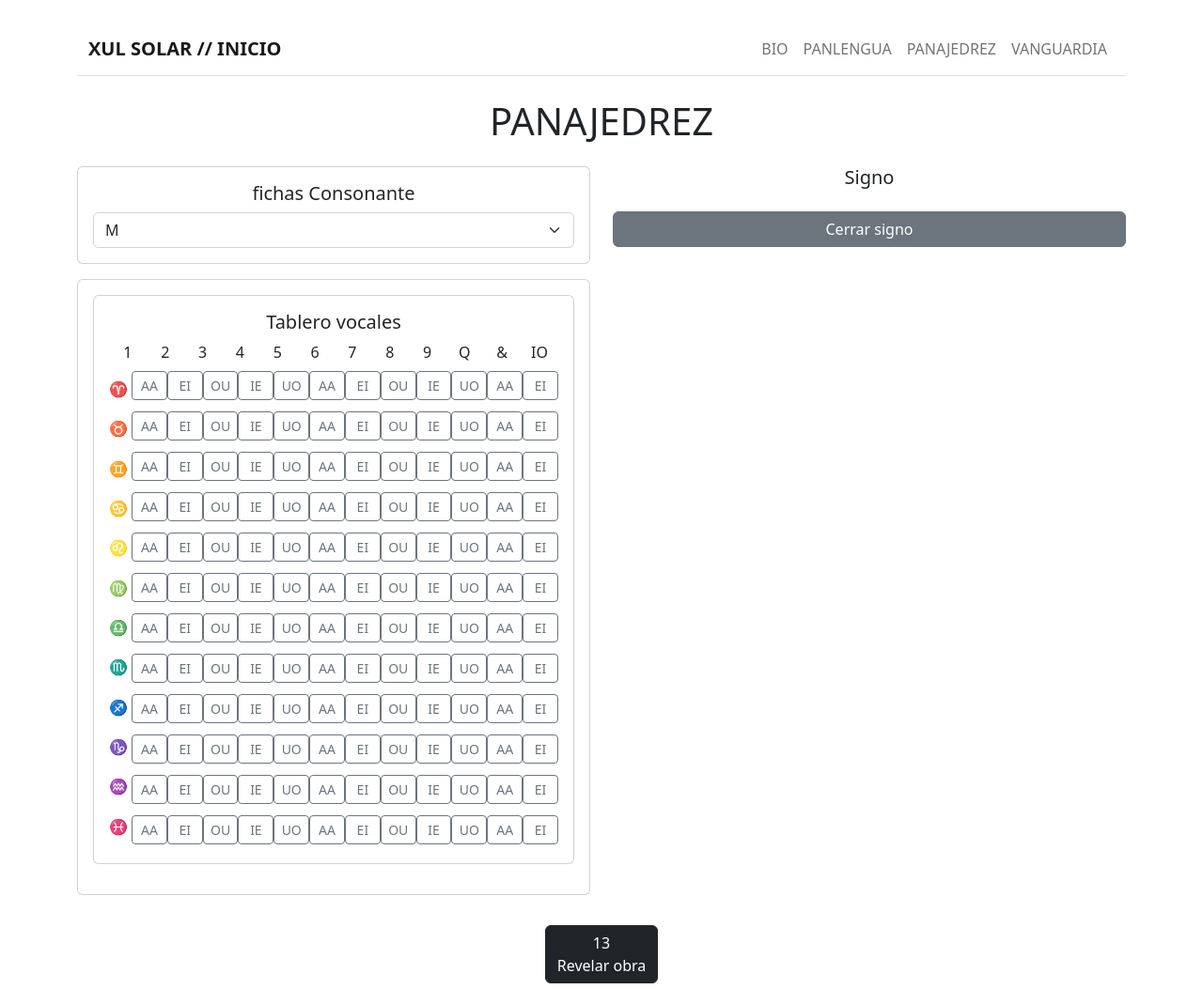
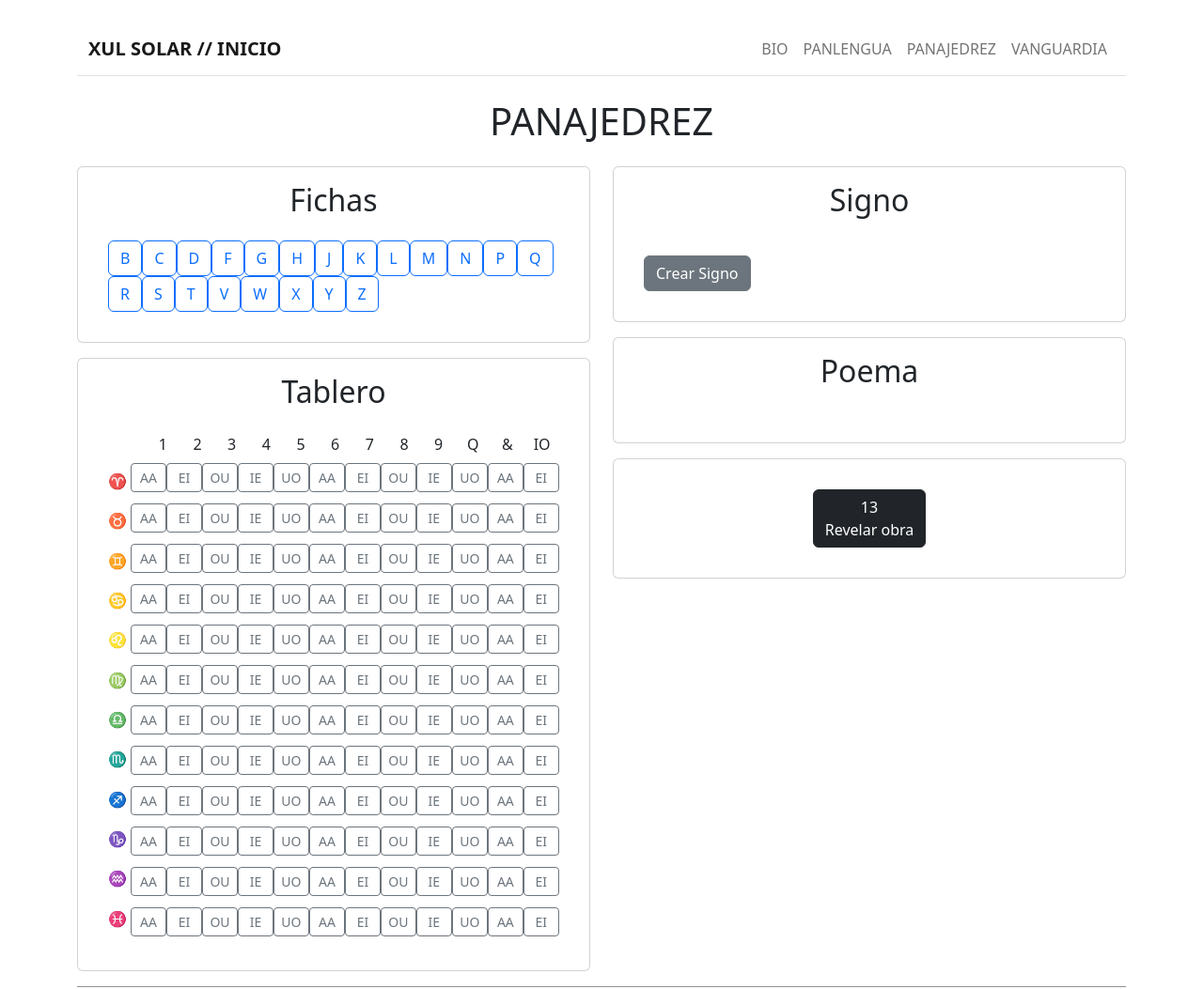
Before and after one commit to pablo-osuna-vargas/IG2026-Tp2-sitio-web-artista-colectivo, a plain HTML site: page panajedrez.html in a window 1280 px wide. Shown: the top 1053 px of the page at 94% size. Drawn offline with nearby package versions, Linux system fonts and the light colour scheme.

Commit message:
panajedrez-v2.3 fichas/botones + tablero completo + act README

```diff
--- a/css/estilos-ruedaConstelar.css
+++ b/css/estilos-ruedaConstelar.css
@@ -1,9 +1,10 @@
 .rueda {
     display: none;
-    position: relative;
+}
+
+.constelacion {
     width: 400px;
     height: 400px;
-    margin: 0 auto;
 }
 
 .nodo {
--- a/js/panajedrez.js
+++ b/js/panajedrez.js
@@ -1,18 +1,17 @@
 // ========================
 // DATOS
 // ========================
-
 let signoActual = []; // contiene los signos cerrados para renderizar en pantalla
 let obra = []; // contiene los signos que la componen
 let nodosObra = []; // contiene los nodos (posiciones) activadas por el ususario
 let conexionesObra = []; // contiene los pares de nodos en relación (es decir conectados entre sí) par: origen, destino
 
-
 // ========================
 // TABLERO
 // ========================
-
 const vocales = ["AA","EI","OU","IE","UO","AA","EI","OU","IE","UO","AA","EI"];
+const consonantes = ["B","C","D","F","G","H","J","K","L","M","N","P","Q","R","S","T","V","W","X","Y","Z"];
+let consonanteActiva = null;
 const sonidos = ["1","2","3","4","5","6","7","8","9","Q","&","IO"];
 const signos = ["♈","♉","♊","♋","♌","♍","♎","♏","♐","♑","♒","♓"];
 
@@ -24,10 +23,10 @@ let tablero = [];
 // ========================
 // DOM
 // ========================
-
 const header = document.querySelector("header");
 const footer = document.querySelector("footer");
 const panel = document.querySelector("#panel");
+const poema = document.querySelector ("#poema");
 const consonante = document.querySelector("#consonante");
 const contenedorTablero = document.querySelector("#tablero");
 const ejeHorizontal = document.querySelector("#ejeHorizontal");
@@ -51,26 +50,23 @@ const geografiaConstelar = {
     10: { left: 50,  top: 90 },
     11: { left: 110, top: 35 }
 };
-
 const contenedorObra = document.querySelector("#obra");
 const btnCerrar = document.querySelector("#btnCerrar");
 const btnRevelar = document.querySelector("#btnRevelar");
 
 
-// ========================\\r
-// CREAR TABLERO (12x12: Filas = Nodos, Columnas = Sonidos)\\r
-// ========================\\r
+// ==================================================
+// CREAR TABLERO (12x12 fila=signo; columna=sonido)
+// ==================================================
 function crearTablero() {
     contenedorTablero.innerHTML = "";
 
-    // 12 Filas (Cada fila = 1 Nodo / Signo del 1 al 12)
     for (let fila = 0; fila < 12; fila++) {
         let filaDiv = document.createElement("div");
-        filaDiv.className = "row g-1 mb-1"; // Fila nativa de Bootstrap con espaciado ajustado
+        filaDiv.className = "row g-1 mb-1"; // Fila Bootstrap con espaciado
 
         let posicionNodo = fila + 1; // Asigna el Nodo (1 a 12) según la fila
 
-    // 12 Columnas (Cada columna = 1 Sonido / Frecuencia del 1 al 12)
     for (let col = 0; col < 12; col++) {
         let boton = document.createElement("button");
         boton.className = "col-1 btn btn-sm btn-outline-secondary p-1 text-center";
@@ -78,8 +74,13 @@ function crearTablero() {
 
         let indiceGlobal = (fila * 12) + col;
 
-        // Al hacer clic, se envía la posicionNodo (1-12) correspondiente a la fila
-        boton.addEventListener("click", function () {colocarEmision(posicionNodo, boton, indiceGlobal);});
+        boton.addEventListener("click", function () {colocarEmision(posicionNodo, boton, indiceGlobal);}); // Al hacer clic, se envía posicionNodo (1-12) correspondiente a la fila
+        boton.addEventListener("dragover", function (e) {e.preventDefault();}); // EVENTO DRAGOVER (OBLIGATORIO PARA AUTORIZAR EL SOLTADO)
+        boton.addEventListener("drop", function (e) {e.preventDefault(); // EVENTO DROP (RECUPERA LA CONSONANTE Y COLOCA LA EMISIÓN)
+
+        let consonanteArrastrada = e.dataTransfer.getData("consonante");
+
+        colocarEmision(posicionNodo, boton, indiceGlobal, consonanteArrastrada);}); // Ejecuta la emisión enviándole la consonante arrastrada
 
         filaDiv.append(boton);
         }
@@ -92,7 +93,6 @@ function crearTablero() {
 // ========================
 // CREAR EJES
 // ========================
-
 function crearEjes() {
     ejeHorizontal.innerHTML = "";
     ejeVertical.innerHTML = "";
@@ -114,10 +114,50 @@ function crearEjes() {
 }
 
 
+//===============================
+// CREAR FICHAS
+//===============================
+function crearFichas() {
+    let contenedor = document.querySelector("#fichas");
+    contenedor.innerHTML = "";
+
+    for(let i = 0; i < consonantes.length; i++) {
+        let ficha = document.createElement("button");
+        ficha.textContent = consonantes[i];
+        ficha.className = "btn btn-outline-primary";
+
+        // drag & drop
+        ficha.setAttribute("draggable", "true"); // Atributo HTML obligatorio de arrastrar
+        ficha.addEventListener("dragstart", function (e) {e.dataTransfer.setData("consonante", e.target.textContent)});
+        /* e.target apunta al botón exacto sobre el cual se inició el arrastre, permite leer la consonante sin un clic previo*/
+
+        ficha.addEventListener("click", function(){consonanteActiva = consonantes[i]; actualizarFichas();});
+        contenedor.append(ficha);
+    }
+}
+
+
+//===============================
+// RESALTAR FICHAS
+//===============================
+function actualizarFichas() {
+    let fichas = document.querySelectorAll("#fichas button");
+
+    for(let i = 0; i < fichas.length; i++){
+        fichas[i].classList.remove("btn-primary");
+        fichas[i].classList.add("btn-outline-primary");
+
+        if(fichas[i].textContent === consonanteActiva){
+            fichas[i].classList.remove("btn-outline-primary");
+            fichas[i].classList.add("btn-primary");
+        }
+    }
+}
+
+
 // ========================
 // CREAR RUEDA CONSTELAR
 // ========================
-
 function crearRuedaConstelar() {
     nodos.innerHTML = "";
 
@@ -146,7 +186,6 @@ function crearRuedaConstelar() {
 // ========================
 // SIGNO
 // ========================
-
 function mostrarSignoActual() {
     let texto = "";
     for (let i = 0; i < signoActual.length; i++) {
@@ -160,7 +199,6 @@ function mostrarSignoActual() {
 // ========================
 // OBRA
 // ========================
-
 function mostrarObra() {
     contenedorObra.innerHTML = "";
     for (let i = 0; i < obra.length; i++) {
@@ -178,46 +216,23 @@ function mostrarObra() {
 
 
 // ========================
-// EMISIONES (sílabas)
+// CREAR EMISION (sílaba)
 // ========================
-
-/*function colocarEmision(posicion, boton) {
-    let indice = posicion - 1;
-    if (tablero[indice] !== null) {
-        alert("Casilla ocupada");
-        return;
-    }
-
-    let silaba = consonante.value + vocales[indice];
-    let emision = {
-        silaba: silaba,
-        sonido: null,
-        color: null,
-        posicion: posicion
-    };
-
-    tablero[indice] = emision;
-    signoActual.push(emision);
-    nodosObra.push(emision.posicion);
-
-    crearConexion();
-    crearRuedaConstelar();
-
-    boton.textContent = silaba;
-    boton.classList.remove("btn-outline-secondary");
-    boton.classList.add("btn-outline-warning");
-
-    mostrarSignoActual();
-}*/
-
-
-function colocarEmision(posicion, boton, indiceGlobal) {
+function colocarEmision(posicion, boton, indiceGlobal, consonanteArrastrada) {
     if (tablero[indiceGlobal] !== null) {
         alert("Casilla ocupada");
         return;
     }
 
-    let silaba = consonante.value + vocales[indiceGlobal % 12];
+    let letraConsonante = consonanteArrastrada || consonanteActiva; // Si viene del Drag&Drop usa consonanteManual; si no, usa el input global
+
+    // Si en mobile responsive no se seleccionó ninguna consonante antes de tocar la casilla
+    if (!letraConsonante) {
+        alert("Seleccioná una consonante primero.");
+        return;
+    }
+
+    let silaba = letraConsonante + vocales[indiceGlobal % 12];
     let emision = {
         silaba: silaba,
         sonido: null,
@@ -236,12 +251,13 @@ function colocarEmision(posicion, boton, indiceGlobal) {
     boton.classList.remove("btn-outline-secondary");
     boton.classList.add("btn-outline-warning");
 
-    mostrarSignoActual(); }
+    mostrarSignoActual();
+}
+
 
 // ========================
 // CERRAR SIGNO
 // ========================
-
 function cerrarSigno() {
     if (signoActual.length === 0) {
         return;
@@ -258,26 +274,6 @@ function cerrarSigno() {
 // ========================
 // CONEXIONES
 // ========================
-/*
-function crearConexion() {
-    if (nodosObra.length < 2) {
-        return;
-    }
-
-    let origen = nodosObra[nodosObra.length - 2];
-    let destino = nodosObra[nodosObra.length - 1];
-
-    let conexion = [
-        origen,
-        destino
-    ];
-
-    conexionesObra.push(conexion);
-
-    dibujarLinea(origen, destino);
-}*/
-
-
 function crearConexion() {
     if (nodosObra.length < 2) {
         return;
@@ -298,7 +294,6 @@ function crearConexion() {
 // =========================
 // LINEAS SVG
 // =========================
-
 function dibujarLinea(origen, destino) {
 
     let nodoOrigen = geografiaConstelar[origen];
@@ -328,9 +323,10 @@ function dibujarLinea(origen, destino) {
 // ========================
 // REVELAR OBRA
 // ========================
-
 function revelarObra() {
     cerrarSigno();
+
+    columnaPoema.append(poema);
 
     header.remove();
     panel.remove();
@@ -349,7 +345,6 @@ function revelarObra() {
 // ========================
 // EVENTOS
 // ========================
-
 btnCerrar.addEventListener("click", cerrarSigno);
 btnRevelar.addEventListener("click", revelarObra);
 btnRecrear.addEventListener("click", function() {location.reload()});
@@ -358,9 +353,10 @@ btnRecrear.addEventListener("click", function() {location.reload()});
 // ========================
 // INICIO
 // ========================
-
 crearTablero();
 crearEjes();
+crearFichas();
+actualizarFichas();
 crearRuedaConstelar();
 mostrarSignoActual();
 mostrarObra();
--- a/panajedrez.html
+++ b/panajedrez.html
@@ -25,7 +25,6 @@
                     </button>
 
                         <div class="collapse navbar-collapse" id="menu">
-
                             <div class="navbar-nav ms-auto">
                                 <a class="nav-link" href="bio.html" title="VIDAVITA">BIO</a>
                                 <a class="nav-link" href="panlengua.html" title="PANLENG">PANLENGUA</a>
@@ -40,100 +39,100 @@
         </header>
 
         <main>
+
         <!-- PANEL GENERAL -->
             <div id="panel"> <!-- SE OCULTA TODO PARA MOSTRAR LA CONSTELACIÓN -->
 
                 <div class="row">
 
-                    <!-- FICHAS col 1 -->
+                    <!-- columna 1 -->
                     <div class="col-md-6">
+
+                        <!-- FICHAS -->
                             <div class="card p-3 mb-3">
-                                <h2 class="h5 text-center">fichas Consonante</h2>
+                                <h2 class="card-title text-center">Fichas</h2>
+                                <div id="fichas" class="card-body"></div>
+                            </div>
 
-                                <select id="consonante" class="form-select">
-                                    <option>M</option>
-                                    <option>T</option>
-                                    <option>S</option>
-                                    <option>P</option>
-                                    <option>K</option>
-                                </select>
-                            </div>
 
                         <!-- TABLERO -->
                             <div class="card p-3 mb-3">
-                                <div class="card p-3 mb-3">
-                                    <h2 class="h5 text-center">Tablero vocales</h2>
-
-                                     <div id="contenedorTablero">
-
-                                        <div>
-                                            <div id="ejeHorizontal" class="d-flex justify-content-around mb-2"></div>
+                                <h2 class="card-title text-center">Tablero</h2>
+                                 <div id="contenedorTablero" class="card-body">
+                                    <div class="d-flex flex-row">
+                                        <div class="col-1 d-flex"></div>
+                                        <div id="ejeHorizontal" class="col-11 d-flex flex-md-row justify-content-center mb-2"></div>
                                     </div>
 
                                     <div id="zonaTablero" class="d-flex">
-
                                         <div id="ejeVertical" class="d-flex flex-column justify-content-around me-2"></div>
-
                                         <div id="tablero" class="row g-2"></div>
-
-                                        </div>
-
                                     </div>
                                 </div>
                             </div>
                     </div>
 
-                    <!-- VISOR DE SIGNOS col 2 -->
-                        <div class="signo col-md-6 d-flex flex-column">
-                            <h2 class="h5 text-center">Signo</h2>
+
+                    <!-- columna 2 -->
+                    <div class="col-md-6">
+
+                        <!-- VISOR DE SIGNOS -->
+                            <div class="card p-3 mb-3">
+                                <h2 class="card-title text-center">Signo</h2>
+                                <div class="card-body">
                                     <p id="signoActual" class="h5 mb-3"></p>
-
-                            <button id="btnCerrar" class="btn btn-secondary">Cerrar signo</button>
+                                    <button id="btnCerrar" class="btn btn-secondary">Crear Signo</button>
                                 </div>
                             </div>
 
 
-                <!-- BOTON EXPONER col 4 -->
-                    <div class="row">
+                        <!-- VISOR POEMA -->
+                            <div>
+                                <div id="poema" class="card p-3 mb-3">
+                                    <h2 class="card-title text-center">Poema</h2>
+                                    <div id="obra" class="card-body"></div>
+                                </div>
+                            </div>
+
+
+                            <!-- BOTON REVELAR OBRA -->
+                            <div class="card p-3 mb-3">
                                 <div class="text-center">
-                            <button id="btnRevelar" class="btn btn-dark m-3">
-                                13
-                                <br>
-                                Revelar obra
-                            </button>
+                                    <button id="btnRevelar" class="btn btn-dark m-3">13<br>Revelar obra</button>
+                                </div>
                             </div>
                     </div>
                 </div>
 
+            </div>
+
 
             <!-- RUEDA CONSTELAR -->
-                <div id="ruedaConstelar" class="rueda row p-3 mb-3">
-                    <h2 class="h5 text-center">Constelación</h2>
+                <div class="row">
 
-                <!-- LIENZO SVG -->
-                    <div class="col-md-9">
+                <!-- COLUMNA 1 -->
+                    <div id="ruedaConstelar" class="rueda col-md-6">
 
+                        <div class="card p-3 mb-3">
+                            <div class="card-title">Constelación</div>
+
+                            <div class="constelacion card-body position-relative">
                                 <svg id="lienzoConstelar"></svg>
-
                                 <div id="nodos"></div>
-
                             </div>
                         </div>
 
-
-            <!-- VISOR OBRA col 3 -->
-                <div class="row">
-                    <div class="col">
-                        <div class="card p-3 mb-3 border-0">
-                            <h2 class="h5 text-center">Poema</h2>
-                            <div id="obra"></div>
-                        </div>
-                    </div>
+                        <div class="card p-3">
+                            <button id="btnRecrear" class="btn btn-light">
+                                Recrear Cosmos
+                            </button>
                         </div>
 
-            <!-- BOTON REINICIO -->
-                <div class="row">
-                    <button id="btnRecrear" class="btn btn-light m-3">Recrear Cosmos</button>
+                    </div>
+
+                <!-- COLUMNA 2 -->
+                    <div id="columnaPoema" class="col-md-6"></div>
+
                 </div>
 
             </main>
```
Also changed, not shown: 1 other file. Lines whose indentation alone changed are shown as unchanged.
